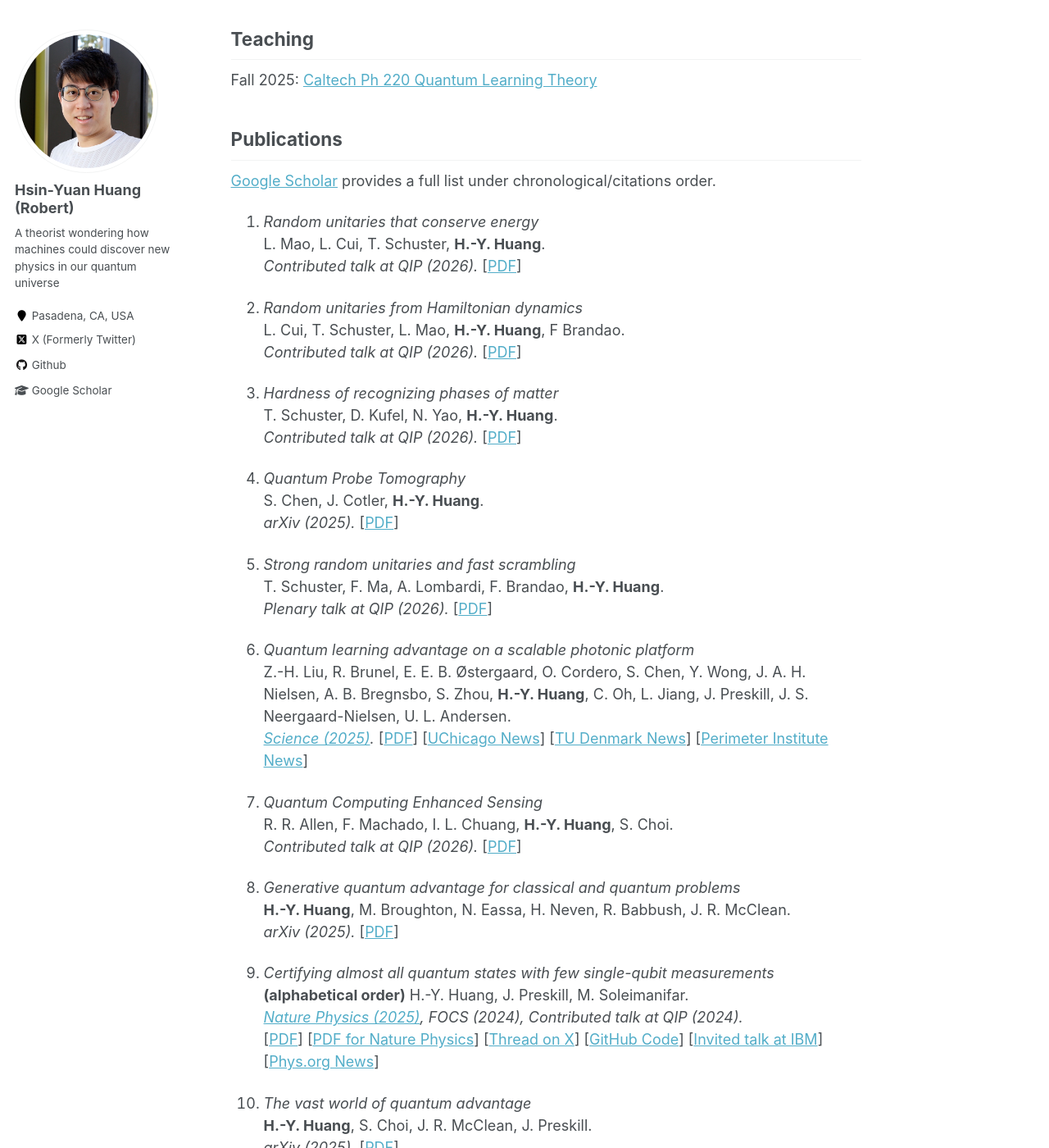
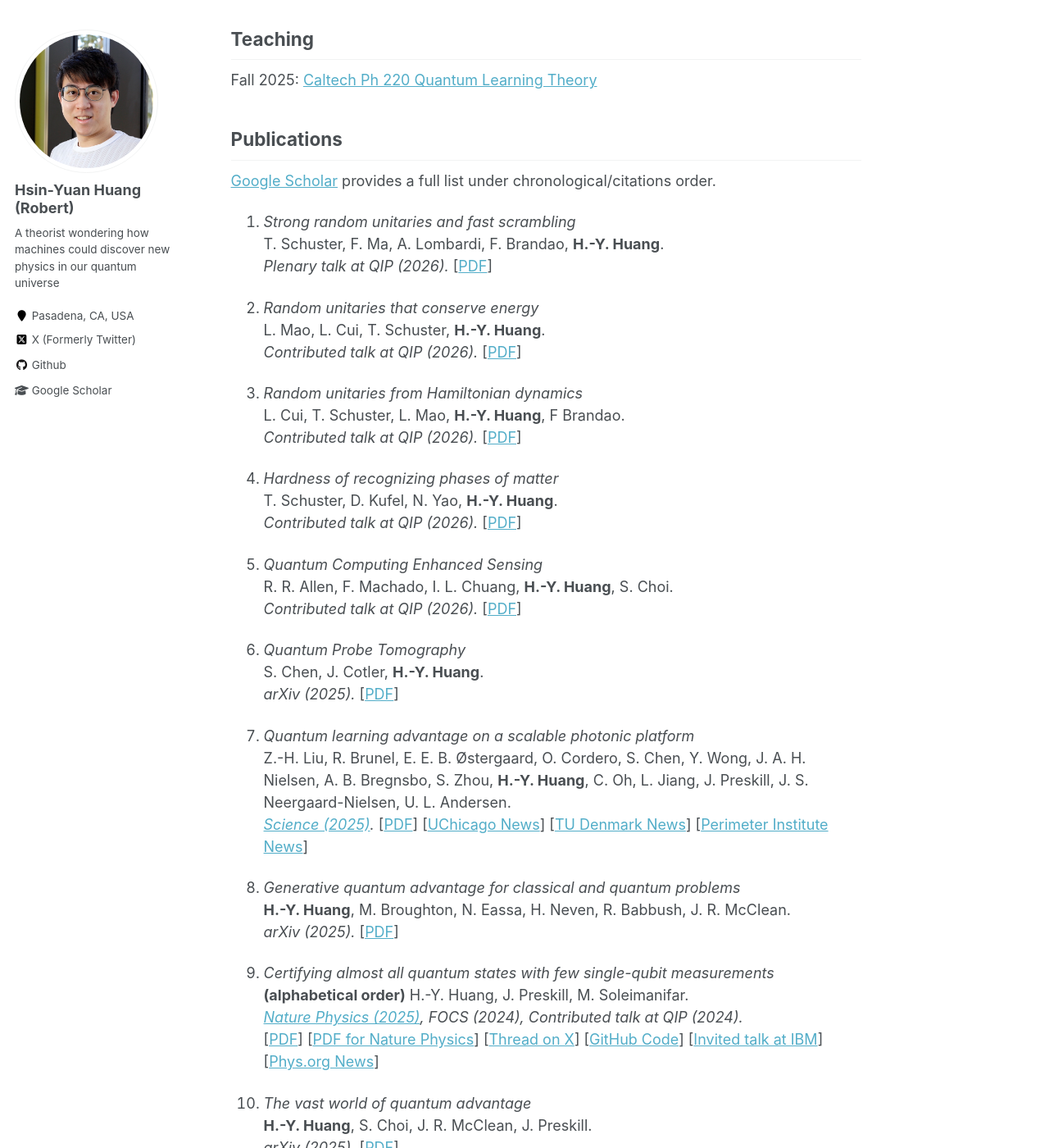
Before and after one commit to hsinyuan-huang/hsinyuan-huang.github.io, a Jekyll site: the page built from _pages/about.md, in a window 1280 px wide and 1400 px high, scrolled down 1446 px. Shown: the whole window at 82% size. Built offline with Jekyll 4.4.1, drawn with Linux system fonts in a browser that asks for light colours; formulas are drawn with MathJax 3; part of the change alters nothing that is shown.

```diff
--- a/_pages/about.md
+++ b/_pages/about.md
@@ -37,6 +37,10 @@ Fall 2025: <a href="https://caltech-quantum-learning-theory.github.io/" target="
 
 <a href="https://scholar.google.com/citations?user=2y5YF-gAAAAJ" target="_blank">Google Scholar</a> provides a full list under chronological/citations order.
 
+1. *Strong random unitaries and fast scrambling* <br>
+ T. Schuster, F. Ma, A. Lombardi, F. Brandao, **H.-Y. Huang**.<br>
+*Plenary talk at QIP (2026).* [<a href="https://arxiv.org/abs/2509.26310" target="_blank">PDF</a>]
+
 1. *Random unitaries that conserve energy* <br>
 L. Mao, L. Cui, T. Schuster, **H.-Y. Huang**.<br>
 *Contributed talk at QIP (2026).* [<a href="https://arxiv.org/abs/2510.08448" target="_blank">PDF</a>]
@@ -49,21 +53,17 @@ L. Cui, T. Schuster, L. Mao, **H.-Y. Huang**, F Brandao.<br>
 T. Schuster, D. Kufel, N. Yao, **H.-Y. Huang**.<br>
 *Contributed talk at QIP (2026).* [<a href="https://arxiv.org/abs/2510.08503" target="_blank">PDF</a>]
 
+1. *Quantum Computing Enhanced Sensing* <br>
+R. R. Allen, F. Machado, I. L. Chuang, **H.-Y. Huang**, S. Choi.<br>
+*Contributed talk at QIP (2026).* [<a href="https://arxiv.org/abs/2501.07625" target="_blank">PDF</a>]
+
 1. *Quantum Probe Tomography* <br>
 S. Chen, J. Cotler, **H.-Y. Huang**.<br>
 *arXiv (2025).* [<a href="https://arxiv.org/abs/2510.08499" target="_blank">PDF</a>]
 
-1. *Strong random unitaries and fast scrambling* <br>
- T. Schuster, F. Ma, A. Lombardi, F. Brandao, **H.-Y. Huang**.<br>
-*Plenary talk at QIP (2026).* [<a href="https://arxiv.org/abs/2509.26310" target="_blank">PDF</a>]
-
 1. *Quantum learning advantage on a scalable photonic platform* <br>
 Z.-H. Liu, R. Brunel, E. E. B. Østergaard, O. Cordero, S. Chen, Y. Wong, J. A. H. Nielsen, A. B. Bregnsbo, S. Zhou, **H.-Y. Huang**, C. Oh, L. Jiang, J. Preskill, J. S. Neergaard-Nielsen, U. L. Andersen.<br>
 *<a href="https://www.science.org/doi/10.1126/science.adv2560" target="_blank">Science (2025)</a>.* [<a href="https://arxiv.org/abs/2502.07770" target="_blank">PDF</a>] [<a href="https://pme.uchicago.edu/news/multi-institution-collaboration-achieves-quantum-advantage-probing-quantum-systems" target="_blank">UChicago News</a>] [<a href="https://phys.org/news/2025-09-proven-quantum-advantage-task-million.html" target="_blank">TU Denmark News</a>] [<a href="https://perimeterinstitute.ca/news/new-experiment-shows-quantum-advantage-learning-about-physical-systems" target="_blank">Perimeter Institute News</a>]
-
-1. *Quantum Computing Enhanced Sensing* <br>
-R. R. Allen, F. Machado, I. L. Chuang, **H.-Y. Huang**, S. Choi.<br>
-*Contributed talk at QIP (2026).* [<a href="https://arxiv.org/abs/2501.07625" target="_blank">PDF</a>]
 
 1. *Generative quantum advantage for classical and quantum problems* <br>
 **H.-Y. Huang**, M. Broughton, N. Eassa, H. Neven, R. Babbush, J. R. McClean.<br>
```
